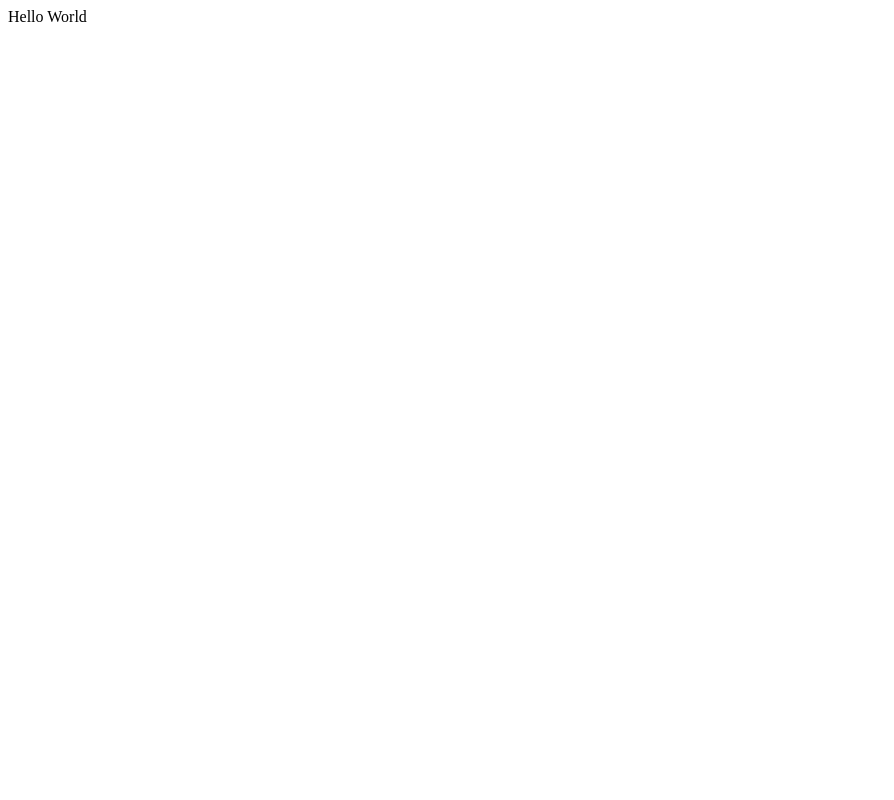
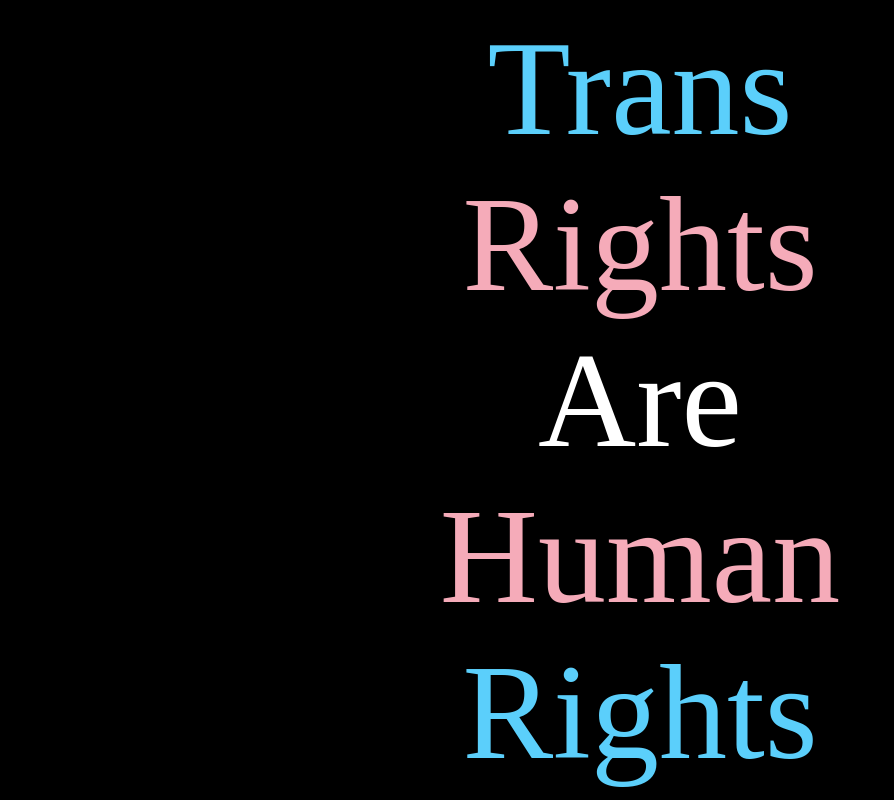
Before and after one commit to ZoeyPhoenix/ZoeyPhoenix.github.io, a plain HTML site: page index.html in a window 1280 px wide. Shown: the whole page, without its empty margins (0-894 px from the left). Drawn offline with Linux system fonts and the light colour scheme.

Commit message:
Update index.html

```diff
--- a/index.html
+++ b/index.html
@@ -1 +1,42 @@
-Hello World
+<html>
+    <head>
+        <title>Trans Rights Are Human Rights!</title>
+        <meta name="viewport" content="width=device-width, initial-scale=1.0" />
+        <style>
+
+            body {
+                background-color:#000000;
+            }
+            .content
+            {
+                position: absolute;
+                left: 50%;
+                top: 50%;
+                -webkit-transform: translate(-50%, -50%);
+                transform: translate(-50%, -50%);
+                font-size: 17vh;
+                text-align: center;
+
+            }
+            span.b {
+                color: #5bcffb;
+            }
+            span.p {
+                color: #f5abb9;
+            }
+            span.w {
+                color: #ffffff;
+            }
+
+        </style>
+    </head>
+    <body>
+        <div class="content">
+            <span class="b">Trans</span><br>
+            <span class="p">Rights</span><br>
+            <span class="w">Are</span><br>
+            <span class="p">Human</span><br>
+            <span class="b">Rights</span>
+        </div>
+    </body>
+</html>
```
